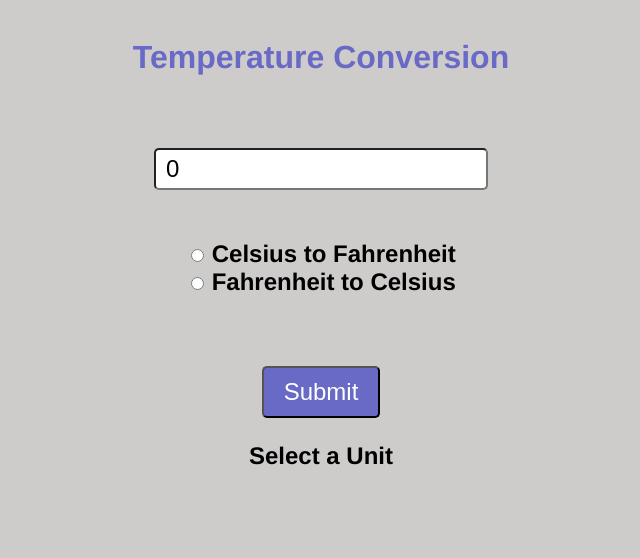
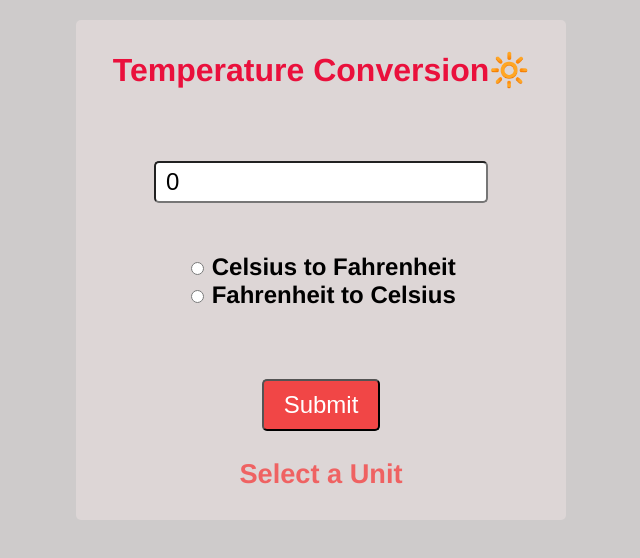
Before and after one commit to adam-rifai/Temperature-Conversion, a plain HTML site: page index.html in a window 1280 px wide. Both pictures are taken after a click on the button "Submit". Shown: the whole page, without its empty margins (319-959 px from the left). Drawn offline with Linux system fonts and the light colour scheme.

Commit message:
Version 1.1

```diff
--- a/index.html
+++ b/index.html
@@ -8,7 +8,7 @@
 </head>
 <body>
   <form>
-    <h1>Temperature Conversion</h1>
+    <h1>Temperature Conversion🔆</h1>
     <input type="number" id="numberBox" value="0"><br>
     <!-- <label for="numberBox">:Type a unit</label><br> -->
     <input type="radio" name="unit" id="radio1">
--- a/index.js
+++ b/index.js
@@ -13,9 +13,9 @@ document.querySelector("form").addEventListener("submit", function(event) {
 
 function convert() {
     if (radio_1.checked) {
-        result.textContent = `${((numberBox.value * 9/5) + 32).toFixed(2)}°F`;
+        result.textContent = `${((Number(numberBox.value) * 9/5) + 32).toFixed(1)}°F`;
     } else if (radio_2.checked) {
-        result.textContent = `${((numberBox.value - 32) * 5/9).toFixed(2)}°C`;
+        result.textContent = `${((Number(numberBox.value) - 32) * 5/9).toFixed(1)}°C`;
     } else {
         result.textContent = "Select a Unit";
     }
--- a/style.css
+++ b/style.css
@@ -4,17 +4,19 @@ body{
 }
 
 h1{
-  color: rgb(105, 105, 198);
+  color: hsl(348, 87%, 49%);
 }
 
 form{
   text-align: center;
   padding: 10px 20px;
-  /* background-color: rgb(221, 214, 214);
-  width: 400px;
+  background-color: rgb(221, 214, 214);
+  width: 450px;
+  height: 480px;
   margin: auto;
-  border-radius: 10px;
-  box-shadow: 5px; */
+  border-radius: 5px;
+  box-shadow: 5px;
+  margin-top: 20px;
 
 }
 #numberBox{
@@ -28,14 +30,14 @@ button{
   padding: 10px 20px;
   text-align: center;
   color: white;
-  background-color: rgb(105, 105, 198);
+  background-color: hsl(0, 86%, 61%);
   border-radius: 5px;
   margin-top: 70px;
   font-size: 1.5em;
   cursor: pointer;
 }
 button:hover{
-  background-color: rgb(67, 8, 230);
+  background-color: hsl(0, 90%, 52%);
 
 }
 
@@ -47,6 +49,7 @@ label{
 }
 
 p{
-  font-size: 1.5em;
+  font-size: 1.7em;
   font-weight: bold;
+  color: hsl(0, 81%, 66%);
 }
```
